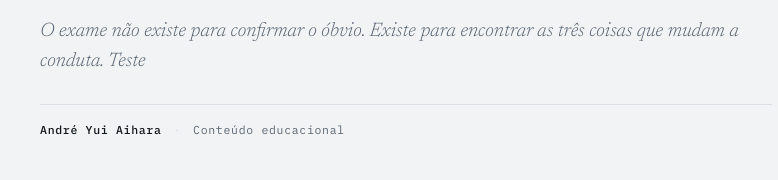
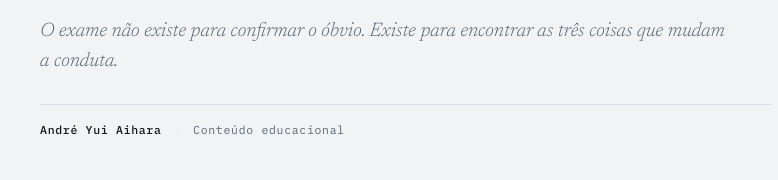
Before and after one commit to andreyuiaihara-afk/site-andreaihara, an Eleventy site: page src/posts/fasciite-plantar.md in a window 1280 px wide. Shown: the part 323-503 px from the top of the page, 234-1012 px from the left. Built offline with nearby package versions, Linux system fonts and the light colour scheme; Eleventy itself is replaced by a stand-in of ours; files that its build step writes are made by us from their sources.

Commit message:
Remove editorial test marker

```diff
--- a/src/posts/fasciite-plantar.md
+++ b/src/posts/fasciite-plantar.md
@@ -2,7 +2,7 @@
 title: "Fasciíte plantar: o diagnóstico é clínico, então para que serve a
   ressonância?"
 summary: O exame não existe para confirmar o óbvio. Existe para encontrar as
-  três coisas que mudam a conduta. Teste
+  três coisas que mudam a conduta.
 section: casos
 permalink: /casos/fasciite-plantar/
 tags:
```
